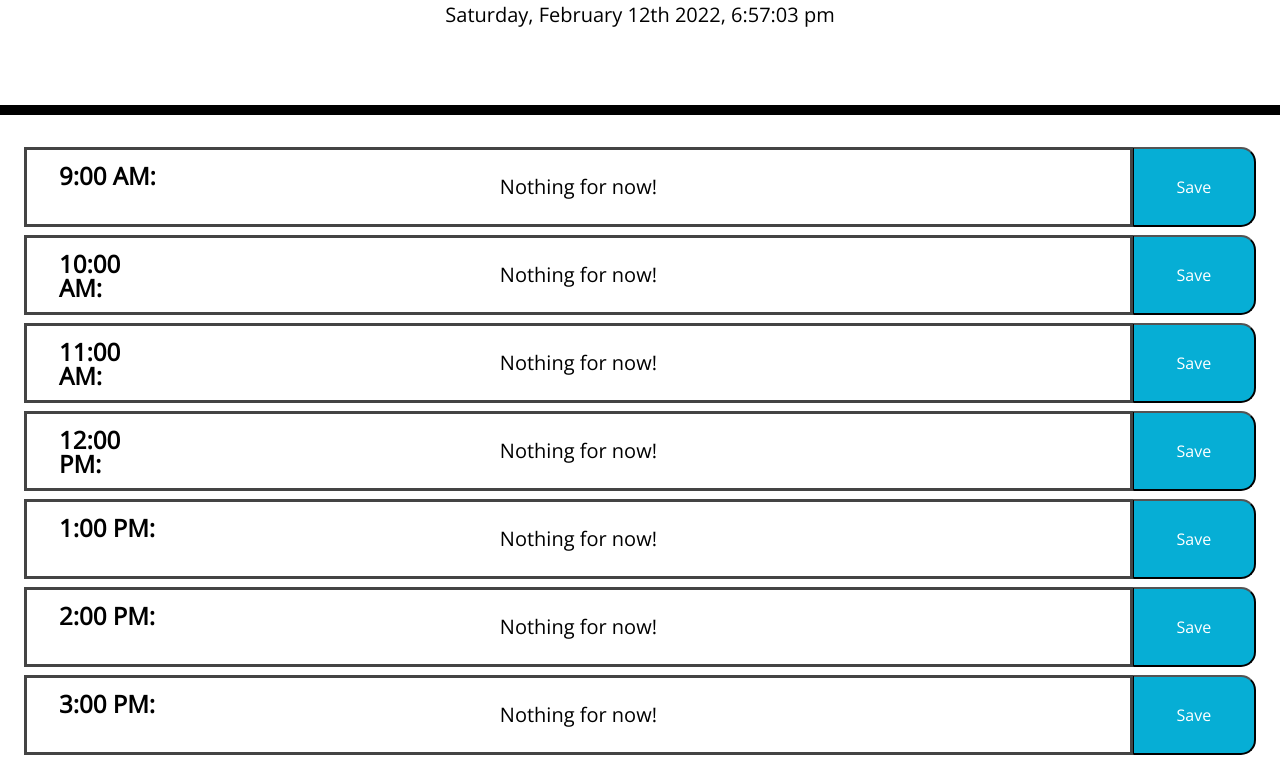
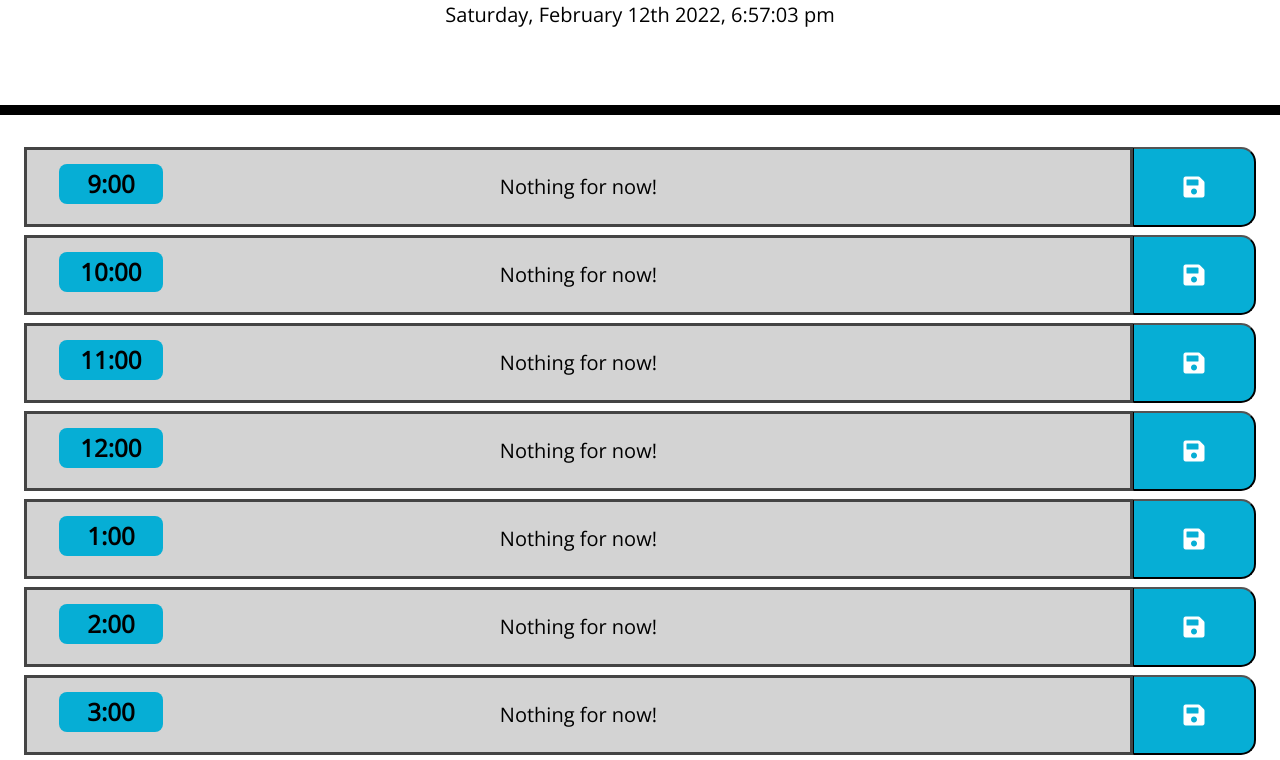
Before and after one commit to JaxonAdams/scheduler, a plain HTML site: page index.html in a window 1280 px wide. Shown: the part 185-945 px from the top of the page. Drawn offline with nearby package versions, Linux system fonts and the light colour scheme.

Commit message:
background colors update based on time

```diff
--- a/assets/css/style.css
+++ b/assets/css/style.css
@@ -71,7 +71,7 @@ textarea, .event {
   padding: 0 auto;
 }
 
-.saveBtn i:hover {
+.saveBtn:hover {
   font-size: 20px;
   transition: all .3s ease-in-out;
 }
@@ -109,4 +109,8 @@ textarea, .event {
   font-weight: bold;
   float: left;
   width: 10%;
+  text-align: center;
+  padding: .5rem;
+  border-radius: 8px;
+  background-color: #06AED5;
 }
--- a/assets/js/script.js
+++ b/assets/js/script.js
@@ -1,4 +1,43 @@
 var currentDate = moment().format("dddd, MMMM Do YYYY, h:mm:ss a");
+var currentHour = moment();
+var timeblock = document.querySelector(".timeblock");
+var timeblockContainer = document.querySelector(".timeblock-container");
+
+// Set background color
+var setColor = function (element, color) {
+    element.style.backgroundColor = color;
+  }
+
+// Define auditEvent function
+var auditEvent = function(eventEl) {
+    var hourString = $(eventEl).find("span").text().trim();
+    // Change to 24hr Time (I know, this is inefficient)
+    if (hourString === "1:00") {
+        hourString = "13:00"
+    } else if (hourString === "2:00") {
+        hourString = "14:00"
+    } else if (hourString === "3:00") {
+        hourString = "15:00"
+    } else if (hourString === "4:00") {
+        hourString = "16:00"
+    } else if (hourString === "5:00") {
+        hourString = "17:00"
+    }
+
+    var momentObj = moment(hourString, "HH:mm");
+
+    $(eventEl).removeClass("past present future");
+
+    console.log(currentHour, momentObj);
+
+    if (moment(currentHour, "hour").isSame(momentObj)) {
+        $(eventEl).addClass("present");
+    } else if (moment(currentHour, "hour").isAfter(momentObj)) {
+        $(eventEl).addClass("past");
+    } else if (moment(currentHour, "hour").isBefore(momentObj)) {
+        $(eventEl).addClass("future");
+    }
+}
 
 
 
@@ -33,3 +72,16 @@ $(".timeblock").on("blur", "textarea", function() {
 
     $(this).replaceWith(evenP);
 });
+
+// Check hour periodically
+$(".timeblock").each(function(index, el) {
+    auditEvent(el);
+    console.log(el);
+  });
+
+  setInterval(function() {
+    $(".timeblock").each(function(index, el) {
+        auditEvent(el);
+        console.log(el);
+      });
+  }, (1000 * 60) * 60);
--- a/index.html
+++ b/index.html
@@ -31,93 +31,93 @@
 
     <div class="timeblock-container">
       <div class="timeblock">
-        <span class="event-hour">9:00 AM: </span>
+        <span class="event-hour">9:00 </span>
         <p class="event">
           Nothing for now!
         </p>
       </div>
       <div class="btn-container">
-        <button class="saveBtn">Save</button>
+        <button class="saveBtn"><i class="fa fa-save" style="font-size:24px"></i></button>
       </div>
 
-      <div class="timeblock event-hour-lg">
-        <span class="event-hour">10:00 AM: </span>
+      <div class="timeblock">
+        <span class="event-hour">10:00 </span>
         <p class="event">
           Nothing for now!
         </p>
       </div>
       <div class="btn-container">
-        <button class="saveBtn">Save</button>
+        <button class="saveBtn"><i class="fa fa-save" style="font-size:24px"></i></button>
       </div>
 
-      <div class="timeblock event-hour-lg">
-        <span class="event-hour">11:00 AM: </span>
+      <div class="timeblock">
+        <span class="event-hour">11:00 </span>
         <p class="event">
           Nothing for now!
         </p>
       </div>
       <div class="btn-container">
-        <button class="saveBtn">Save</button>
+        <button class="saveBtn"><i class="fa fa-save" style="font-size:24px"></i></button>
       </div>
 
-      <div class="timeblock event-hour-lg">
-        <span class="event-hour">12:00 PM: </span>
+      <div class="timeblock">
+        <span class="event-hour">12:00 </span>
         <p class="event">
           Nothing for now!
         </p>
       </div>
       <div class="btn-container">
-        <button class="saveBtn">Save</button>
+        <button class="saveBtn"><i class="fa fa-save" style="font-size:24px"></i></button>
       </div>
 
       <div class="timeblock">
-        <span class="event-hour">1:00 PM: </span>
+        <span class="event-hour">1:00 </span>
         <p class="event">
           Nothing for now!
         </p>
       </div>
       <div class="btn-container">
-        <button class="saveBtn">Save</button>
+        <button class="saveBtn"><i class="fa fa-save" style="font-size:24px"></i></button>
       </div>
 
       <div class="timeblock">
-        <span class="event-hour">2:00 PM: </span>
+        <span class="event-hour">2:00 </span>
         <p class="event">
           Nothing for now!
         </p>
       </div>
       <div class="btn-container">
-        <button class="saveBtn">Save</button>
+        <button class="saveBtn"><i class="fa fa-save" style="font-size:24px"></i></button>
       </div>
 
       <div class="timeblock">
-        <span class="event-hour">3:00 PM: </span>
+        <span class="event-hour">3:00 </span>
         <p class="event">
           Nothing for now!
         </p>
       </div>
       <div class="btn-container">
-        <button class="saveBtn">Save</button>
+        <button class="saveBtn"><i class="fa fa-save" style="font-size:24px"></i></button>
       </div>
 
       <div class="timeblock">
-        <span class="event-hour">4:00 PM: </span>
+        <span class="event-hour">4:00 </span>
         <p class="event">
           Nothing for now!
         </p>
       </div>
       <div class="btn-container">
-        <button class="saveBtn">Save</button>
+        <button class="saveBtn"><i class="fa fa-save" style="font-size:24px"></i></button>
       </div>
 
       <div class="timeblock">
-        <span class="event-hour">5:00 PM: </span>
+        <span class="event-hour">5:00 </span>
         <p class="event">
           Nothing for now!
         </p>
       </div>
       <div class="btn-container">
-        <button class="saveBtn">Save</button>
+        <button class="saveBtn"><i class="fa fa-save" style="font-size:24px"></i></button>
       </div>
 
     </div>
```
